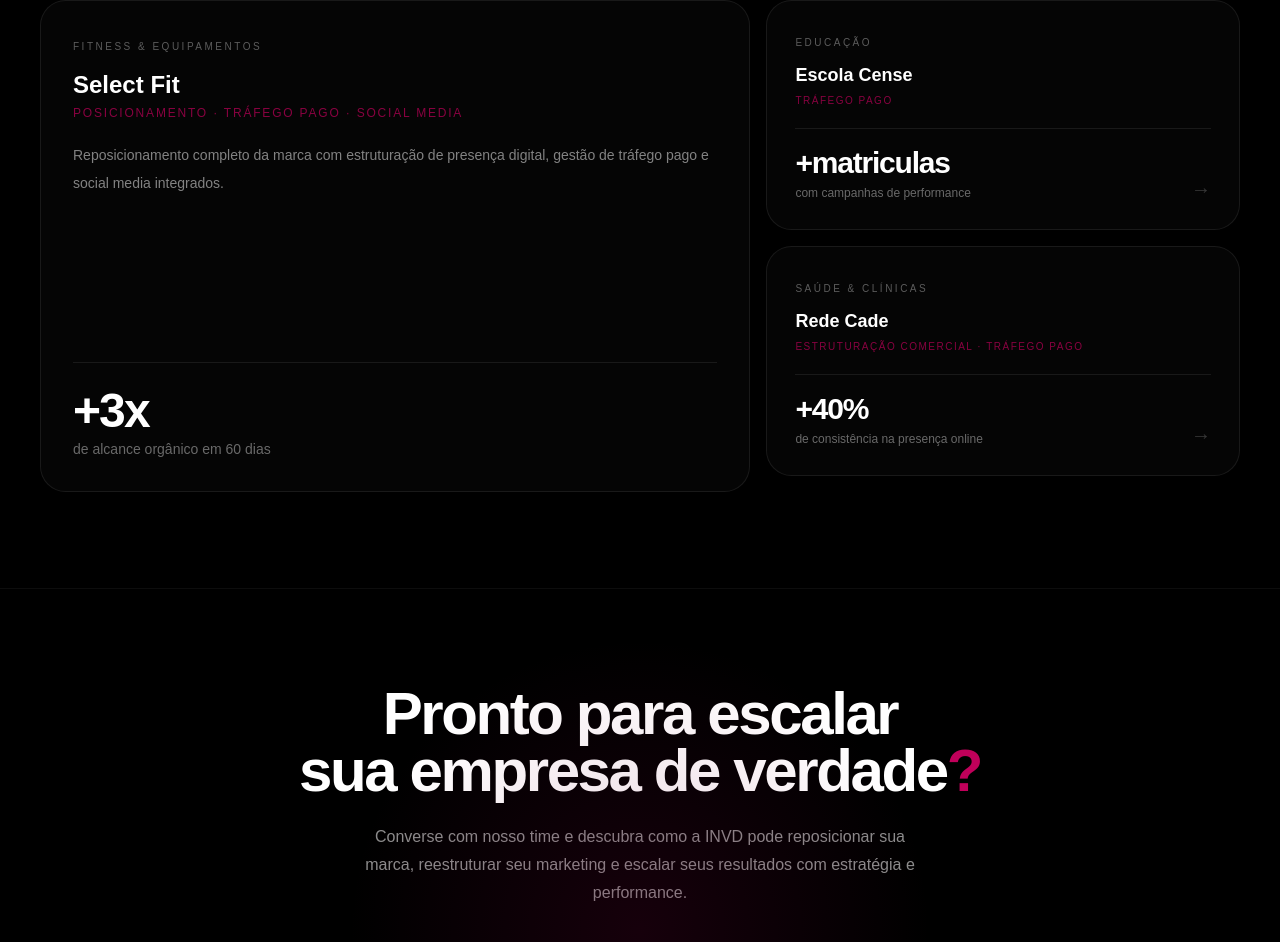
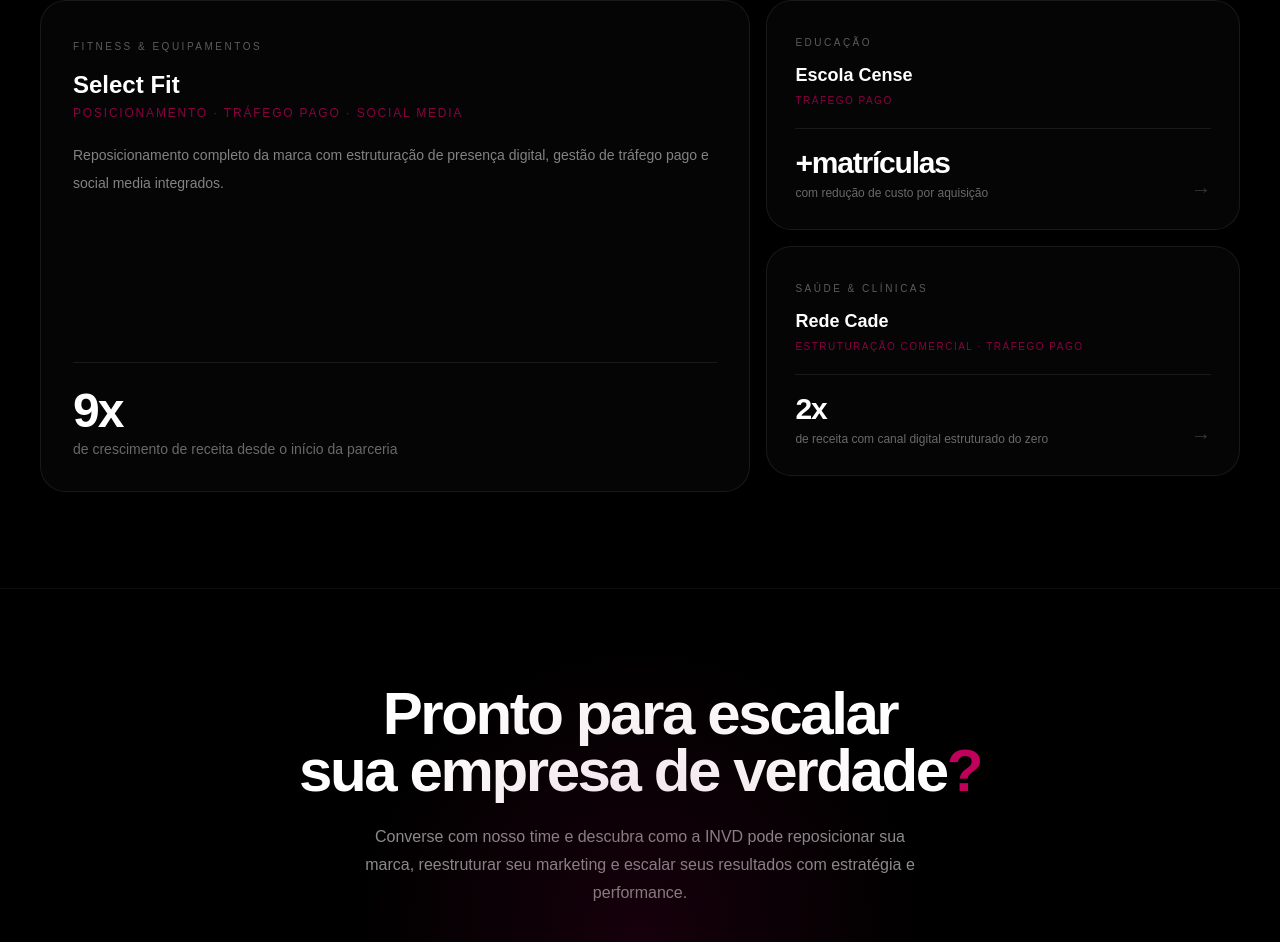
Before and after one commit to INVDGROUP/invd-site, a Next.js app: page / in a window 1280 px wide. Shown: the part 4218-5160 px from the top of the page. Built offline with nearby package versions, Linux system fonts and the light colour scheme.

Commit message:
Update page.tsx

```diff
--- a/app/page.tsx
+++ b/app/page.tsx
@@ -89,8 +89,8 @@
       title: "Select Fit",
       subtitle: "Fitness & Equipamentos",
       service: "Posicionamento · Tráfego Pago · Social Media",
-      metric: "+3x",
-      metricLabel: "de alcance orgânico em 60 dias",
+      metric: "9x",
+      metricLabel: "de crescimento de receita desde o início da parceria",
       text: "Reposicionamento completo da marca com estruturação de presença digital, gestão de tráfego pago e social media integrados.",
       link: "https://instagram.com/selectfit_",
       featured: true,
@@ -99,8 +99,8 @@
       title: "Escola Cense",
       subtitle: "Educação",
       service: "Tráfego Pago",
-      metric: "+matriculas",
-      metricLabel: "com campanhas de performance",
+      metric: "+matrículas",
+      metricLabel: "com redução de custo por aquisição",
       text: "Campanhas de tráfego pago focadas em geração de matrículas com otimização contínua de custo por aquisição.",
       link: "https://instagram.com/escolacence",
       featured: false,
@@ -109,8 +109,8 @@
       title: "Rede Cade",
       subtitle: "Saúde & Clínicas",
       service: "Estruturação Comercial · Tráfego Pago",
-      metric: "+40%",
-      metricLabel: "de consistência na presença online",
+      metric: "2x",
+      metricLabel: "de receita com canal digital estruturado do zero",
       text: "Estruturação do processo comercial integrado com campanhas de tráfego pago e fortalecimento da presença digital.",
       link: "https://instagram.com/redecadeoficial",
       featured: false,
```
